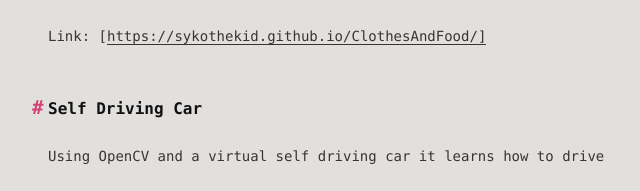
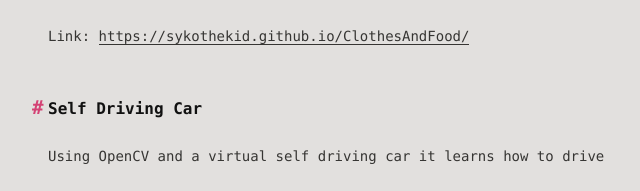
Before and after one commit to SykoTheKiD/sykothekid.github.io, a plain HTML site: page projects/index.html in a window 1280 px wide. Shown: the part 879-1070 px from the top of the page, 240-880 px from the left. Drawn offline with Linux system fonts and the light colour scheme.

Commit message:
Site updated: 2018-12-27 00:55:33

```diff
--- a/projects/index.html
+++ b/projects/index.html
@@ -13,7 +13,7 @@
 <meta property="og:site_name" content="From Eh to Zed">
 <meta property="og:description" content="My projects can be viewed on my GitHub.These are some projects that I wanted to highlight. LiveGripAn Android chat app that aggregates people’s activities at live events and provides you with a overal">
 <meta property="og:locale" content="en">
-<meta property="og:updated_time" content="2018-12-27T05:35:53.097Z">
+<meta property="og:updated_time" content="2018-12-27T05:55:08.110Z">
 <meta name="twitter:card" content="summary">
 <meta name="twitter:title" content="projects">
 <meta name="twitter:description" content="My projects can be viewed on my GitHub.These are some projects that I wanted to highlight. LiveGripAn Android chat app that aggregates people’s activities at live events and provides you with a overal">
@@ -106,7 +106,7 @@
 <li>TensorFlow Lite</li>
 <li>Java 8</li>
 </ul>
-<p>Link: [<a href="https://sykothekid.github.io/ClothesAndFood/]">https://sykothekid.github.io/ClothesAndFood/]</a></p>
+<p>Link: <a href="https://sykothekid.github.io/ClothesAndFood/">https://sykothekid.github.io/ClothesAndFood/</a></p>
 <h2 id="Self-Driving-Car"><a href="#Self-Driving-Car" class="headerlink" title="Self Driving Car"></a>Self Driving Car</h2><p>Using OpenCV and a virtual self driving car it learns how to drive</p>
 <h5 id="Technologies-2"><a href="#Technologies-2" class="headerlink" title="Technologies"></a>Technologies</h5><ul>
 <li>Python 3.6</li>
```
